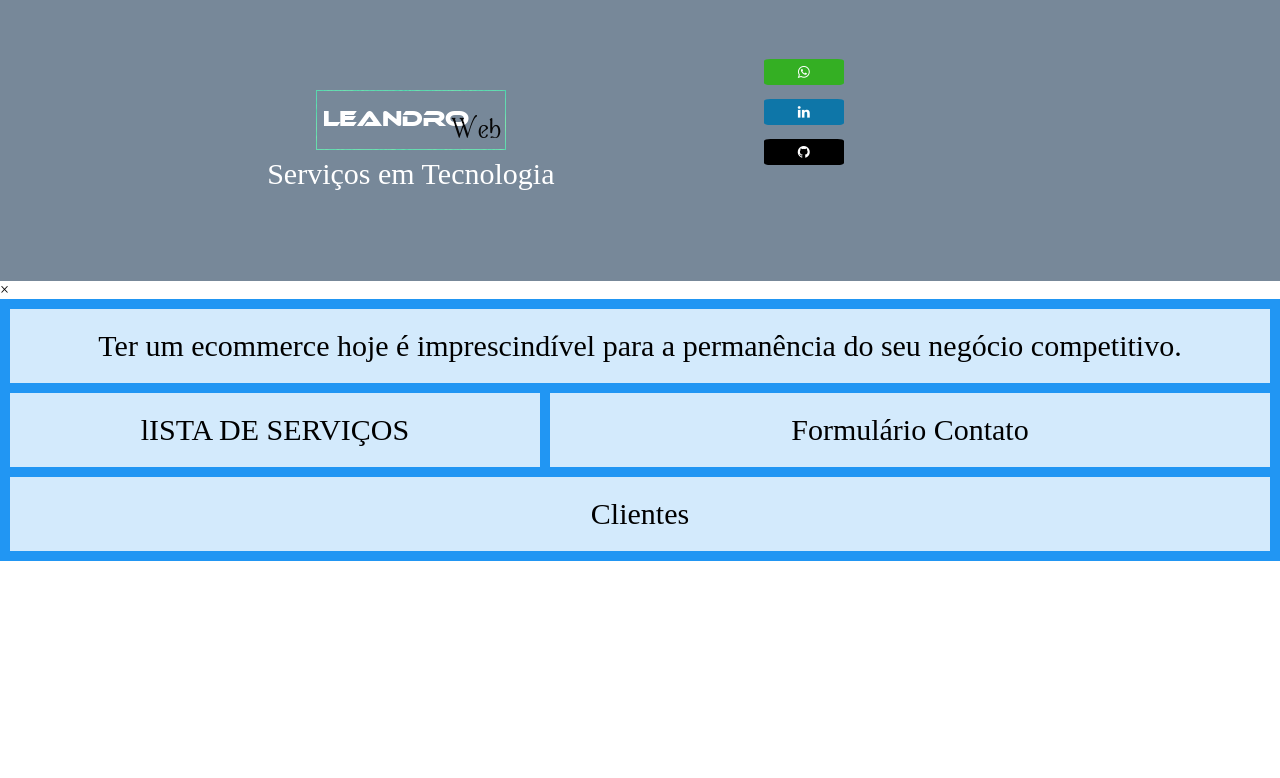
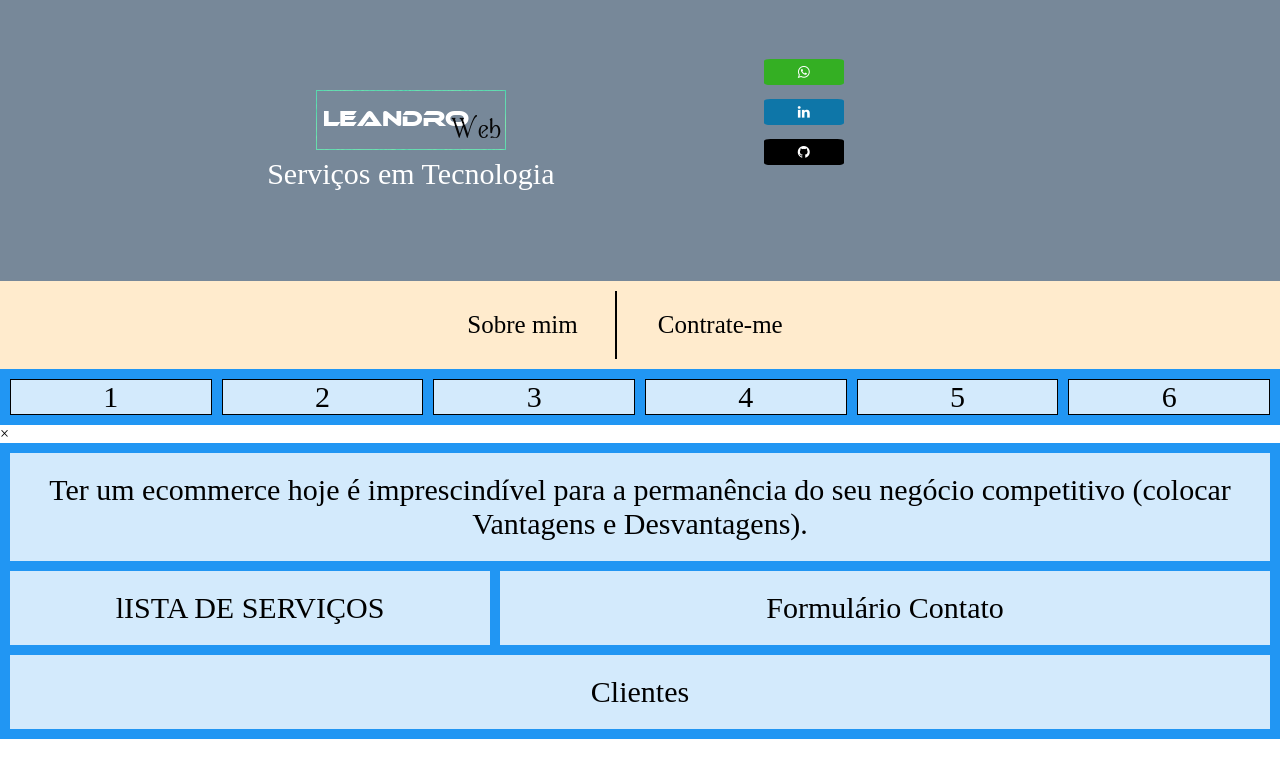
Before and after one commit to leandrosilvadasilva/leandro, a PHP site: page /pages/ecommerce.php in a window 1280 px wide. Shown: the top 778 px of the page. Run offline with PHP 8.4, Linux system fonts and the light colour scheme; some libraries are stand-ins or nearby versions; some web fonts are replaced.

Commit message:
alterações em pages/ecommerce

```diff
--- a/css/style-leandro.css
+++ b/css/style-leandro.css
@@ -233,6 +233,27 @@ a:active {
 
 
 /* end of Servicos */
+
+
+/* Mini Grid de serviços */
+
+.grid-servicos-mini {
+    display: grid;
+    grid-template-columns: auto auto auto auto auto auto;
+    grid-gap: 10px;
+    background-color: #2196F3;
+    padding: 10px;
+}
+
+.grid-servicos-mini>div {
+    background-color: rgba(255, 255, 255, 0.8);
+    border: 1px solid black;
+    text-align: center;
+    font-size: 30px;
+}
+
+
+/* End of Mini Grid de serviços */
 
 
 /*conteúdo do modal*/
--- a/pages/ecommerce.php
+++ b/pages/ecommerce.php
@@ -1,6 +1,10 @@
     <?php
 
     include("header.php")
+    ?>
+ <?php
+
+    include("menu.php")
     ?>
 
 
@@ -8,12 +12,20 @@
 <!-- INÍCIO CONTEÚDO Ecommerce -->
 
 
+<div class="grid-servicos-mini">
+<div>1</div>
+  <div>2</div>
+  <div>3</div>
+  <div>4</div>
+  <div>5</div>
+  <div>6</div>
+</div>
 
 <div id= "myModal" class=" modal">
     <span class="close">&times;</span>
     <div class="grid-container-modal modal-content">
         <div class="grid-item item1">  Ter um ecommerce hoje é imprescindível para a
-            permanência do seu negócio competitivo.</div>
+            permanência do seu negócio competitivo (colocar Vantagens e Desvantagens).</div>
             <div class="grid-item item3">Formulário Contato</div>
             <div class="grid-item item4">lISTA DE SERVIÇOS</div>
             <div class="grid-item item5">Clientes</div>
```
Also changed, not shown: pages/content.php (+6 -19 lines), pages/ex-modal.html (deleted, +0 -54 lines), pages/menu.php (+4 -5 lines).
